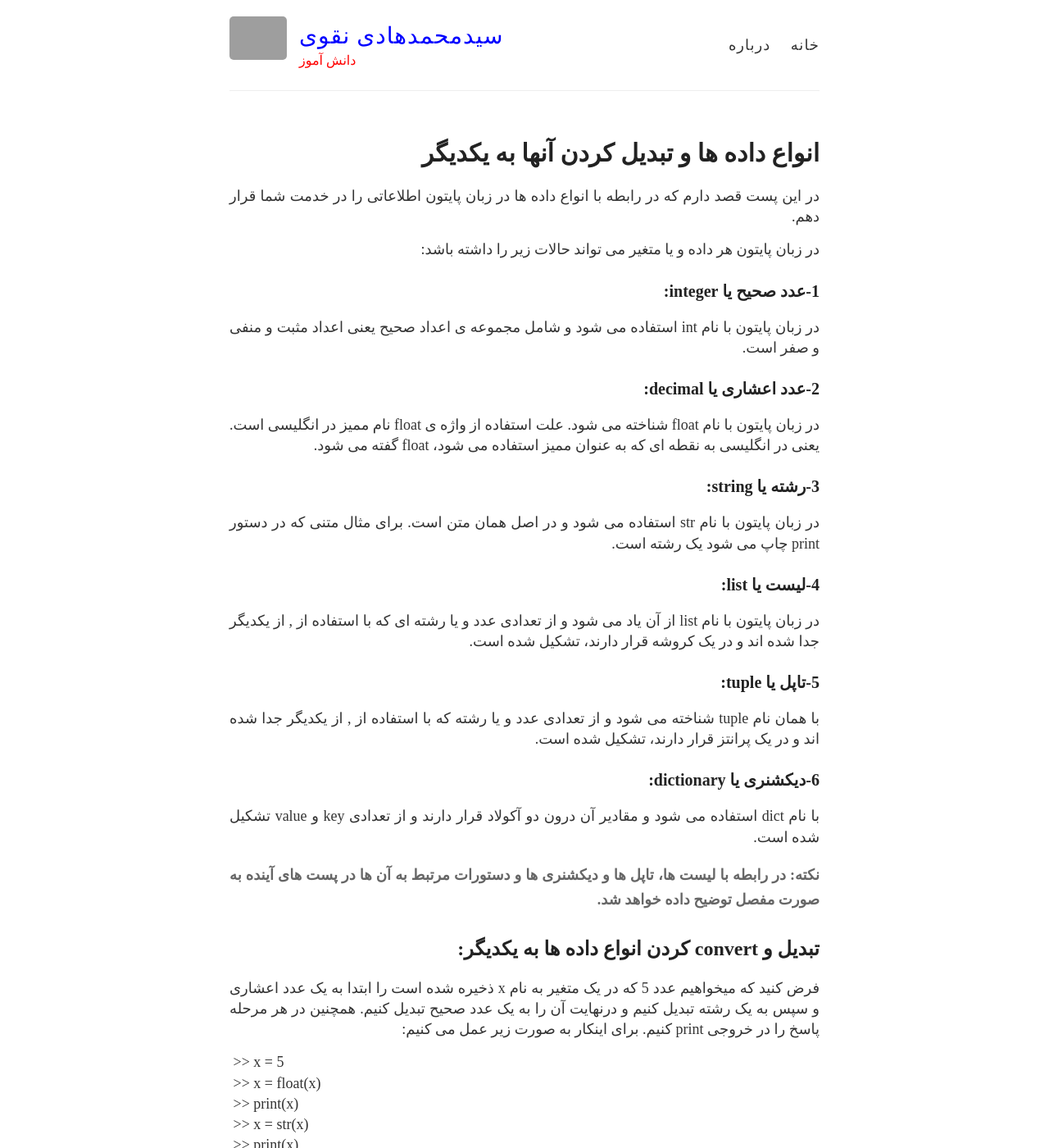
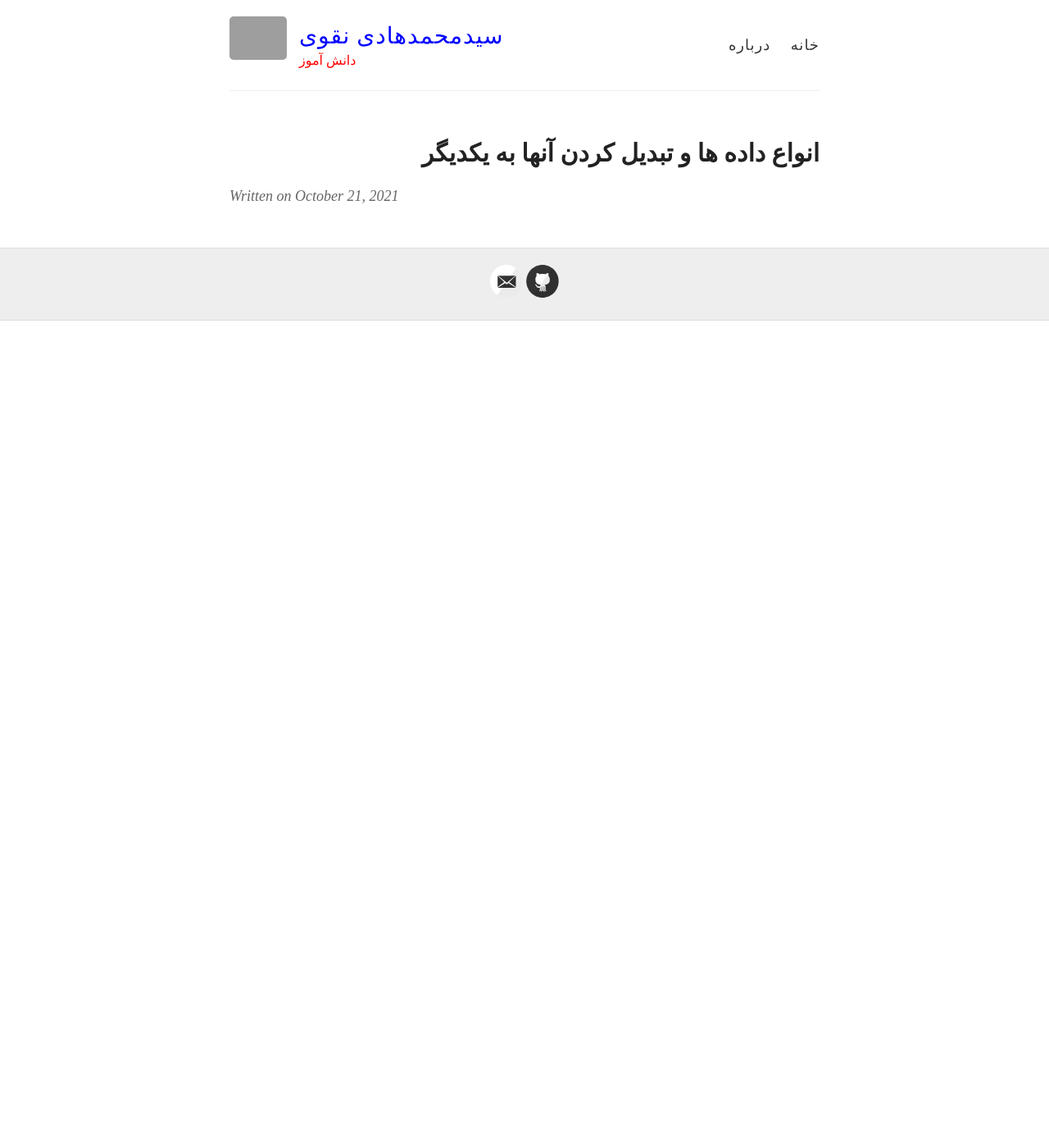
Before and after one commit to smhnaghavi/smhnaghavi.github.io, a Jekyll site: the page built from _posts/2021-10-21-انواع داده ها و تبدیل کردن آنها به یکدیگر.md, in a window 1280 px wide and 1400 px high. Shown: the whole window at 82% size. Built offline with Jekyll 4.4.1, drawn with Linux system fonts in a browser that asks for light colours; some web fonts are replaced; our own code applies the rules of GitHub Pages for plain Markdown files; some of the changed text lies outside the part shown; grey boxes are pictures that could not be loaded.

Commit message:
Update 2021-10-21-انواع داده ها و تبدیل کردن آنها به یکدیگر.md

```diff
--- a/_posts/2021-10-21-انواع داده ها و تبدیل کردن آنها به یکدیگر.md
+++ b/_posts/2021-10-21-انواع داده ها و تبدیل کردن آنها به یکدیگر.md
@@ -1,49 +1,3 @@
 ---
 published: true
 ---
-
-در این پست قصد دارم که در رابطه با انواع داده ها در زبان پایتون اطلاعاتی را در خدمت شما قرار دهم.
-
-در زبان پایتون هر داده و یا متغیر می تواند حالات زیر را داشته باشد:
-
-### 1-عدد صحیح یا integer:
-
-در زبان پایتون با نام int استفاده می شود و شامل مجموعه ی اعداد صحیح یعنی اعداد مثبت و منفی و صفر است.
-
-### 2-عدد اعشاری یا decimal:
-
-در زبان پایتون با نام float شناخته می شود. علت استفاده از واژه ی float نام ممیز در انگلیسی است. یعنی در انگلیسی به نقطه ای که به عنوان ممیز استفاده می شود، float گفته می شود.
-
-### 3-رشته یا string:
-
-در زبان پایتون با نام str استفاده می شود و در اصل همان متن است. برای مثال متنی که در دستور print چاپ می شود یک رشته است.
-
-### 4-لیست یا list:
-
-در زبان پایتون با نام list از آن یاد می شود و از تعدادی عدد و یا رشته ای که با استفاده از , از یکدیگر جدا شده اند و در یک کروشه قرار دارند، تشکیل شده است.
-
-### 5-تاپل یا tuple:
-
-با همان نام tuple شناخته می شود و از تعدادی عدد و یا رشته که با استفاده از , از یکدیگر جدا شده اند و در یک پرانتز قرار دارند، تشکیل شده است.
-
-### 6-دیکشنری یا dictionary:
-
-با نام dict استفاده می شود و مقادیر آن درون دو آکولاد قرار دارند و از تعدادی key و value تشکیل شده است.
-
-#### نکته: در رابطه با لیست ها، تاپل ها و دیکشنری ها و دستورات مرتبط به آن ها در پست های آینده به صورت مفصل توضیح داده خواهد شد.
-
-
-## تبدیل و convert کردن انواع داده ها به یکدیگر:
-
-فرض کنید که میخواهیم عدد 5 که در یک متغیر به نام x ذخیره شده است را ابتدا به یک عدد اعشاری و سپس به یک رشته تبدیل کنیم و درنهایت آن را به یک عدد صحیح تبدیل کنیم. همچنین در هر مرحله پاسخ را در خروجی print کنیم. برای اینکار به صورت زیر عمل می کنیم:
-
-<pre dir="ltr">
- >> x = 5
- >> x = float(x)
- >> print(x)
- >> x = str(x)
- >> print(x)
- >> x = int(x)
- >> print(x)
-
-</pre>
```
